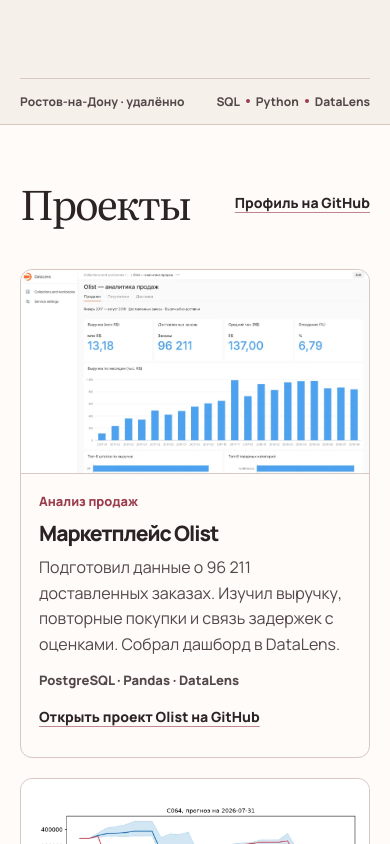
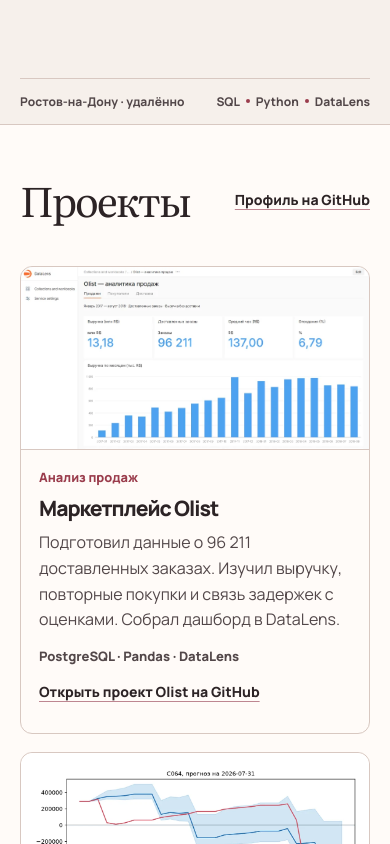
Before and after one commit to Kiboiko/portfolio, a plain HTML site: page index.html in a window 390 px wide. Shown: the part 720-1564 px from the top of the page. Drawn offline with Linux system fonts and the light colour scheme.

Commit message:
Keep keyboard focus visible and compact mobile projects

```diff
--- a/style.css
+++ b/style.css
@@ -53,7 +53,7 @@
 }
 
 *, *::before, *::after { box-sizing: border-box; }
-html { scroll-behavior: smooth; scroll-padding-top: var(--nav-height); }
+html { scroll-padding-top: var(--nav-height); }
 body { margin: 0; background: var(--p-bg); color: var(--p-ink); font: 1rem/1.6 var(--font-text); }
 img { display: block; max-width: 100%; }
 h1, h2, h3, p, dl, dd, figure { margin: 0; }
@@ -66,7 +66,7 @@ a { color: inherit; }
 *:focus-visible { outline: 2px solid var(--p-accent); outline-offset: 5px; }
 main:focus-visible { outline-offset: -2px; }
 .wrap { width: min(calc(100% - var(--side) * 2), 1240px); margin-inline: auto; }
-.skip-link { position: fixed; z-index: 3; top: 10px; left: 16px; padding: 10px 16px; background: var(--paper); transform: translateY(-150%); }
+.skip-link { position: fixed; z-index: 3; top: 10px; left: max(var(--side), calc((100% - 1240px) / 2)); padding: 10px 16px; background: var(--paper); transform: translateY(-150%); }
 .skip-link:focus { transform: translateY(0); }
 
 .site-header { position: fixed; z-index: 2; top: 0; inset-inline: 0; min-height: var(--nav-height); background: var(--p-bg); border-bottom: 1px solid var(--line); }
@@ -180,9 +180,10 @@ main:focus-visible { outline-offset: -2px; }
   .bar-row::after { height: 6px; }
   .hero-meta { margin-top: 20px; padding-block: 13px; font-size: .75rem; align-self: end; flex-wrap: wrap; gap: 5px 12px; }
   .hero-meta span:last-child { gap: 6px; }
-  .section { padding-block: 55px; min-height: auto; }
+  .section { padding-block: 52px; min-height: auto; }
   .section-head { flex-wrap: wrap; align-items: center; }
-  .project-grid { grid-template-columns: 1fr; gap: 20px; }
+  .project-grid { grid-template-columns: 1fr; gap: 18px; }
+  .project-art { aspect-ratio: 1.9; }
   .project-body { padding: 18px; gap: 10px; }
   .project-body .stack { padding-top: 3px; }
   .experience-grid { grid-template-columns: 1fr; }
@@ -198,6 +199,5 @@ main:focus-visible { outline-offset: -2px; }
 }
 
 @media (prefers-reduced-motion: reduce) {
-  html { scroll-behavior: auto; }
   .project-art:hover img { transform: none; }
 }
```
